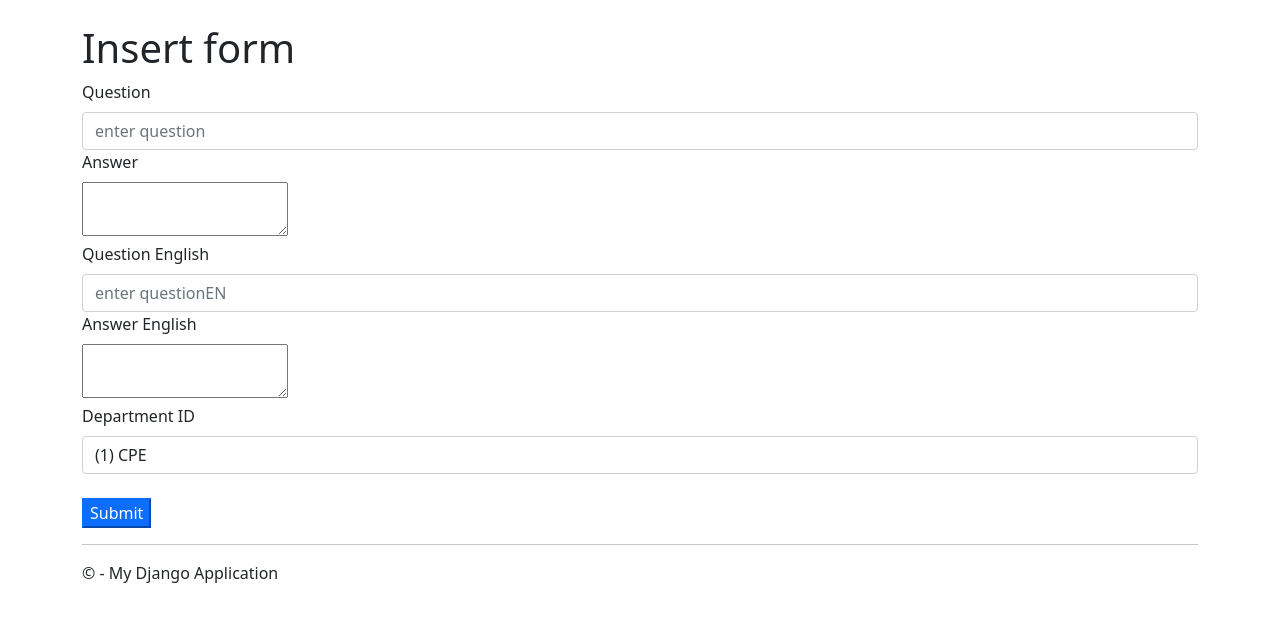
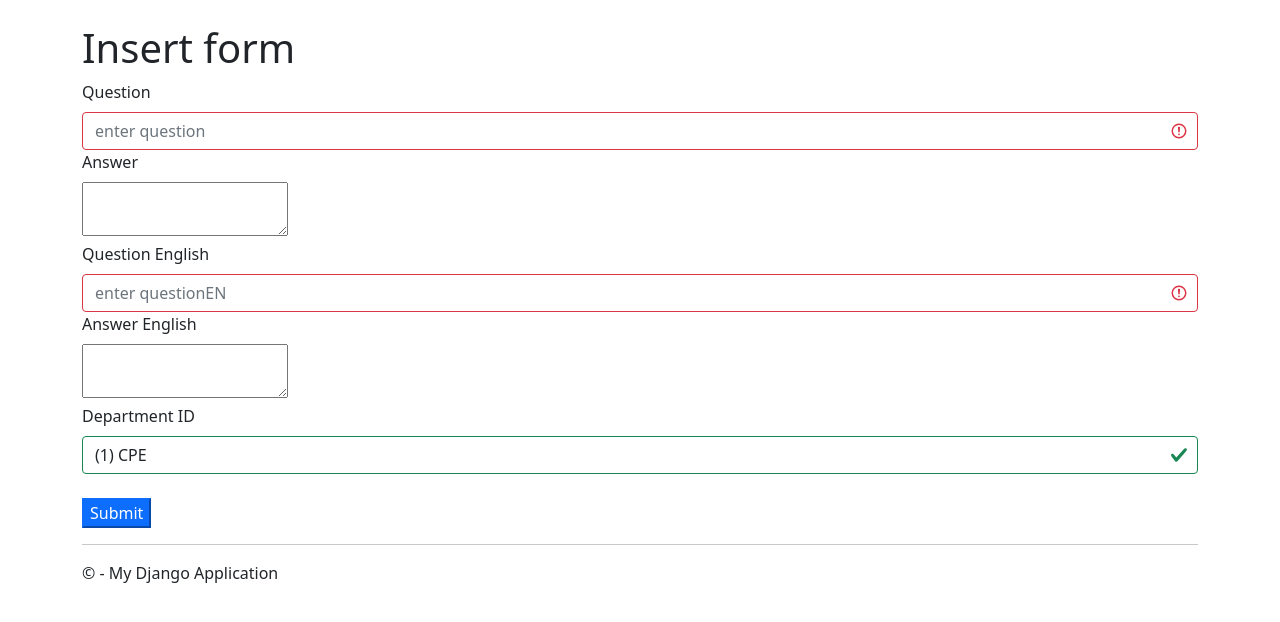
Before and after one commit to saruthvolk/KmuttSearchEngine, a Django app: page /Crud_QA/Add/0 in a window 1280 px wide. Shown: the part 56-678 px from the top of the page. Run offline with Django 3.2, Linux system fonts and the light colour scheme; some libraries are stand-ins or nearby versions.

Commit message:
is valid in insert/edit

```diff
--- a/KmuttSearchEngine/app/templates/app/CRUDquestion.html
+++ b/KmuttSearchEngine/app/templates/app/CRUDquestion.html
@@ -21,6 +21,11 @@
             'alignright alignjustify | bullist numlist outdent indent | ' +
             'code image | ' +
             'removeformat',
+        setup: function (editor) {
+            editor.on('change', function () {
+                tinymce.triggerSave();
+        });
+    }
     });
 
     tinymce.init({
@@ -39,6 +44,11 @@
             'alignright alignjustify | bullist numlist outdent indent | ' +
             'code image | ' +
             'removeformat',
+            setup: function (editor) {
+                editor.on('change', function () {
+                    tinymce.triggerSave();
+        });
+    }
     });
 </script>
 <head>
@@ -49,12 +59,11 @@
 <br/>
 <h1>Insert form</h1>
 <div class="form-group">
-    <form method="POST">
+    <form method="POST" class="was-validated">
         {% csrf_token %}
 
         <label for="Question">Question</label>
-        <input type="text" placeholder="enter question " name="question" class="form-control"/>
-
+        <input type="text" placeholder="enter question " name="question" class="form-control is-valid" required/>
         <label for="Answer">Answer</label>
 
         <span style="white-space: pre-line">
@@ -62,7 +71,7 @@
         </span>
 
         <label for="Question">Question English</label>
-        <input type="text" placeholder="enter questionEN " name="question_en" class="form-control"/>
+        <input type="text" placeholder="enter questionEN " name="question_en" class="form-control is-valid" required/>
 
         <label for="Question">Answer English</label>
         <span style="white-space: pre-line">
```
Also changed, not shown: KmuttSearchEngine/app/templates/app/Editquestion.html (+5 -5 lines).
